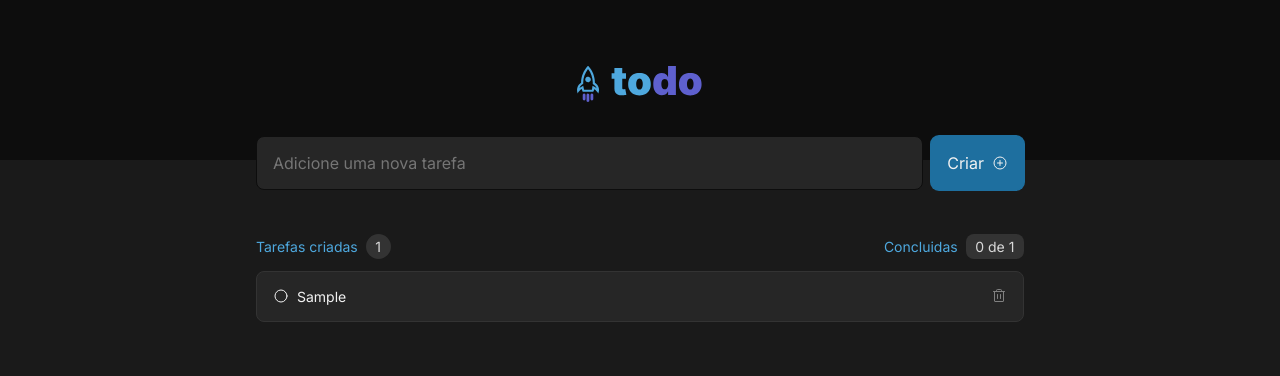
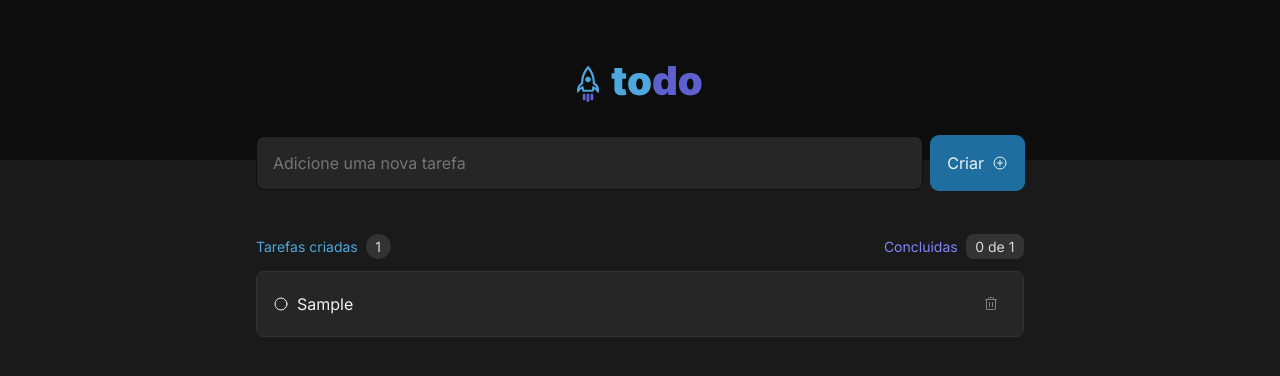
Before and after one commit to devleandrodias/rocketseat-official, a React (Vite) app in the folder challenges/react/01-todo-list/: page / in a window 1280 px wide. Both pictures are taken after typing "Sample" into the empty fields and a click on the button "Criar". Shown: the top 376 px of the page. Built offline with nearby package versions, Linux system fonts and the light colour scheme.

Commit message:
feat: implementing new styles and refactor code

```diff
--- a/challenges/react/01-todo-list/src/components/TodoList/TodoList.module.css
+++ b/challenges/react/01-todo-list/src/components/TodoList/TodoList.module.css
@@ -43,9 +43,7 @@
   color: var(--blue)
 }
 
-/* Melhorar forma de padding dos counters */
-
-.taskHeader .counter {
+.counterTask {
   color: var(--gray-200);
   padding: 0.25rem 0.60rem;
   border-radius: 16px;
@@ -53,7 +51,11 @@
   background: var(--gray-400);
 }
 
-.taskHeader .counter2 {
+.counterTimeText {
+  color: var(--purple);
+}
+
+.counterTime {
   color: var(--gray-200);
   padding: 0.25rem 0.60rem;
   border-radius: 8px;
@@ -78,62 +80,59 @@
   margin-top: 1.5rem;
 }
 
-.taskCard {
+.baseCard {
   display: flex;
+  align-items: center;
   justify-content: space-between;
+
   padding: 1rem;
+  font-size: 1rem;
   margin-top: 1rem;
   border-radius: 8px;
-  font-size: 0.875rem;
-  color: var(--gray-100);
+
   background: var(--gray-500);
   border: solid 1px var(--gray-400);
 }
 
-.taskCard:last-child {
+.baseCard:last-child {
   margin-bottom: 1rem;
 }
 
-/* Melhorar essa repeticao */
-
-.taskCard svg {
-  cursor: pointer;
-}
-
-.taskCardDone svg {
-  cursor: pointer;
-}
-
-.taskCard span {
+.baseCard span {
   margin-left: 0.5rem;
   flex: 1;
 }
 
-.taskCard .iconTrash {
-  color: var(--gray-300);
+.taskCard {
+  color: var(--gray-100);
 }
 
-.taskCard .iconTrash:hover {
-  color: var(--danger);
+.taskCardDone {
+  color: var(--gray-300);
+  text-decoration: line-through;
 }
 
-/* Criar um base TaskCard com caracteristicas comuns entre versao Done e Undone */
-
-.taskCardDone {
-  display: flex;
-  justify-content: space-between;
-  padding: 1rem;
-  margin-top: 1rem;
-  border-radius: 8px;
-  text-decoration: line-through;
-  font-size: 0.875rem;
-  color: var(--gray-300);
-  background: var(--gray-500);
-  border: solid 1px var(--gray-400);
+.baseIcon {
+  cursor: pointer;
 }
 
-/* Nao Repertir esse estilo */
-.taskCardDone span {
-  margin-left: 0.5rem;
-  flex: 1;
+.iconCircle {
+  color: #1e6f9f;
 }
+
+.iconTrash {
+  display: flex;
+  align-items: center;
+  justify-content: center;
+
+  padding: 0.5rem;
+  border-radius: 4px;
+  color: var(--gray-300);
+
+  cursor: pointer;
+}
+
+.iconTrash:hover {
+  color: var(--danger);
+  background-color: var(--gray-400);
+}
--- a/challenges/react/01-todo-list/src/components/TodoList/index.tsx
+++ b/challenges/react/01-todo-list/src/components/TodoList/index.tsx
@@ -10,7 +10,7 @@ import {
   Circle,
   Bookmarks,
   PlusCircle,
-  CircleWavyCheck,
+  CheckCircle,
 } from "phosphor-react";
 
 import styles from "./TodoList.module.css";
@@ -109,43 +109,51 @@ export const TodoList = () => {
       </form>
       <div className={styles.taskHeader}>
         <span>
-          Tarefas criadas
-          <span className={styles.counter}>{countTotalTodos}</span>
+          <span>Tarefas criadas</span>
+          <span className={styles.counterTask}>{countTotalTodos}</span>
         </span>
         <span>
-          Concluidas
-          <span className={styles.counter2}>
+          <span className={styles.counterTimeText}>Concluidas</span>
+          <span className={styles.counterTime}>
             {countTotalDoneTodos} de {countTotalTodos}
           </span>
         </span>
       </div>
       {existsTodos ? (
-        todoList.map(({ id, description, status }) => (
-          <div
-            key={id}
-            className={
-              status === "done" ? styles.taskCardDone : styles.taskCard
-            }
-          >
-            {/* Melhorar essa IF para aplicar um botao ou outro */}
-            {status === "done" ? (
-              <CircleWavyCheck
+        todoList.map(({ id, description, status }) => {
+          const taskIsDone = status === "done";
+
+          const taskContainerStyle = `${styles.baseCard} ${
+            taskIsDone ? styles.taskCardDone : styles.taskCard
+          }`;
+
+          return (
+            <div key={id} className={taskContainerStyle}>
+              {taskIsDone ? (
+                <CheckCircle
                   size={16}
                   weight="fill"
                   color="#1e6f9f"
+                  className={styles.baseIcon}
                   onClick={() => handleMarkTodoAsUndone(id)}
                 />
               ) : (
-              <Circle size={16} onClick={() => handleMarkTodoAsDone(id)} />
+                <Circle
+                  size={16}
+                  className={styles.baseIcon}
+                  onClick={() => handleMarkTodoAsDone(id)}
+                />
               )}
               <span>{description}</span>
-            <Trash
-              size={16}
+              <div
                 className={styles.iconTrash}
                 onClick={() => handleRemoveTodoById(id)}
-            />
+              >
+                <Trash size={16} />
               </div>
-        ))
+            </div>
+          );
+        })
       ) : (
         <div className={styles.blankTable}>
           <Bookmarks size={64} />
```
Lines whose indentation alone changed are shown as unchanged.
